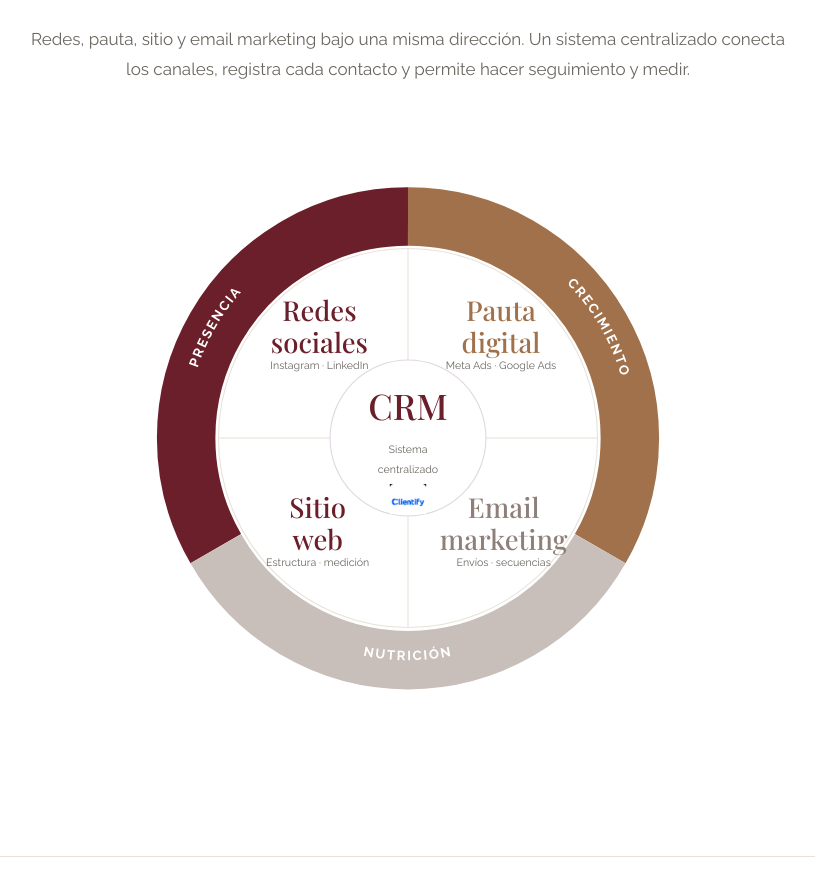
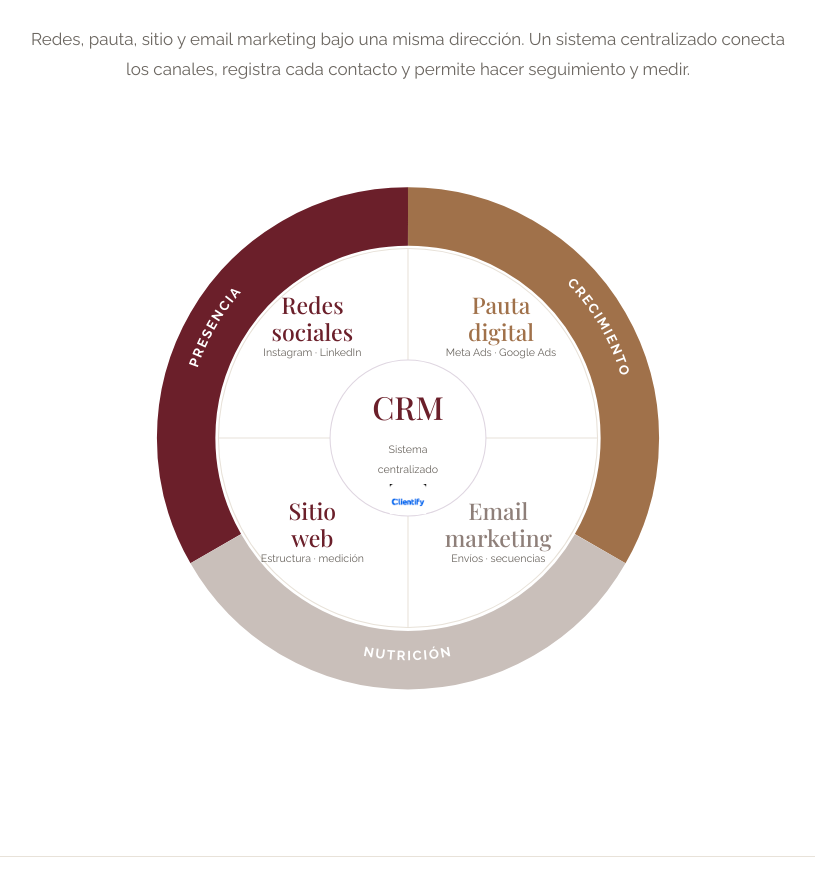
Before and after one commit to nerini-mkt/nerini-web, a React (Vite) app: page / in a window 1280 px wide. Shown: the part 1520-2416 px from the top of the page, without its empty margins (232-1047 px from the left). Built offline with nearby package versions, Linux system fonts and the light colour scheme.

Commit message:
Add files via upload

```diff
--- a/App.jsx
+++ b/App.jsx
@@ -97,32 +97,32 @@ function ServiceWheel() {
         </g>
 
         {/* Superior izquierdo */}
-        <text x="250" y="218" textAnchor="middle" className="wheel-title presence">
-          <tspan x="250" dy="0">Redes</tspan>
-          <tspan x="250" dy="36">sociales</tspan>
+        <text x="242" y="210" textAnchor="middle" className="wheel-title presence">
+          <tspan x="242" dy="0">Redes</tspan>
+          <tspan x="242" dy="30">sociales</tspan>
         </text>
-        <text x="250" y="272" textAnchor="middle" className="wheel-sub">Instagram · LinkedIn</text>
+        <text x="242" y="257" textAnchor="middle" className="wheel-sub">Instagram · LinkedIn</text>
 
         {/* Superior derecho */}
-        <text x="455" y="218" textAnchor="middle" className="wheel-title growth">
+        <text x="455" y="210" textAnchor="middle" className="wheel-title growth">
           <tspan x="455" dy="0">Pauta</tspan>
-          <tspan x="455" dy="36">digital</tspan>
+          <tspan x="455" dy="30">digital</tspan>
         </text>
-        <text x="455" y="272" textAnchor="middle" className="wheel-sub">Meta Ads · Google Ads</text>
+        <text x="455" y="257" textAnchor="middle" className="wheel-sub">Meta Ads · Google Ads</text>
 
         {/* Inferior izquierdo */}
-        <text x="248" y="440" textAnchor="middle" className="wheel-title presence">
-          <tspan x="248" dy="0">Sitio</tspan>
-          <tspan x="248" dy="36">web</tspan>
+        <text x="242" y="443" textAnchor="middle" className="wheel-title presence">
+          <tspan x="242" dy="0">Sitio</tspan>
+          <tspan x="242" dy="30">web</tspan>
         </text>
-        <text x="248" y="494" textAnchor="middle" className="wheel-sub">Estructura · medición</text>
+        <text x="242" y="490" textAnchor="middle" className="wheel-sub">Estructura · medición</text>
 
         {/* Inferior derecho */}
-        <text x="458" y="440" textAnchor="middle" className="wheel-title nurture">
-          <tspan x="458" dy="0">Email</tspan>
-          <tspan x="458" dy="36">marketing</tspan>
+        <text x="452" y="443" textAnchor="middle" className="wheel-title nurture">
+          <tspan x="452" dy="0">Email</tspan>
+          <tspan x="452" dy="30">marketing</tspan>
         </text>
-        <text x="458" y="494" textAnchor="middle" className="wheel-sub">Envíos · secuencias</text>
+        <text x="452" y="490" textAnchor="middle" className="wheel-sub">Envíos · secuencias</text>
 
         {/* CRM central */}
         <circle cx="350" cy="350" r="88" fill="#fff" stroke="#DFD6E1" strokeWidth="1.2" />
@@ -198,12 +198,12 @@ export default function NeriniWeb() {
         .wheel-wrap{display:flex;justify-content:center;margin-top:12px}
         .service-wheel-svg{width:min(620px,calc(100vw - 44px));height:auto;display:block}
         .wheel-arc-label{fill:#fff;font-family:'Raleway',Arial,sans-serif;font-size:15px;font-weight:700;letter-spacing:2.1px}
-        .wheel-title{font-family:'Playfair Display',Georgia,serif;font-size:31px;font-weight:500;line-height:1.05}
+        .wheel-title{font-family:'Playfair Display',Georgia,serif;font-size:26px;font-weight:500;line-height:1.05}
         .wheel-title.presence{fill:#6B1F2A}
         .wheel-title.growth{fill:#A0714A}
         .wheel-title.nurture{fill:#8E7F79}
         .wheel-sub{fill:#6B6660;font-family:'Raleway',Arial,sans-serif;font-size:12px}
-        .wheel-crm-main{fill:#6B1F2A;font-family:'Playfair Display',Georgia,serif;font-size:40px;font-weight:500}
+        .wheel-crm-main{fill:#6B1F2A;font-family:'Playfair Display',Georgia,serif;font-size:36px;font-weight:500}
         .wheel-crm-sub{fill:#6B6660;font-family:'Raleway',Arial,sans-serif;font-size:12px}
 
         #quien .bio-layout{max-width:1000px;display:grid;grid-template-columns:220px minmax(0,1fr);gap:64px;align-items:center}
```
